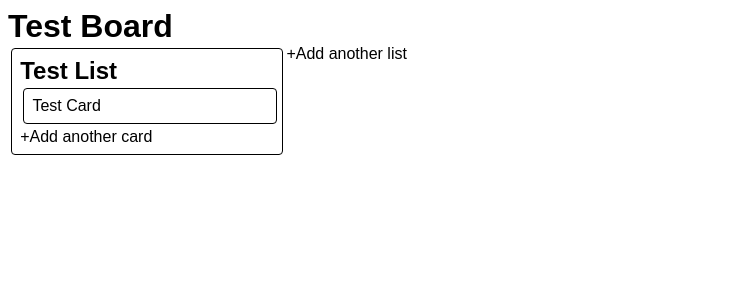
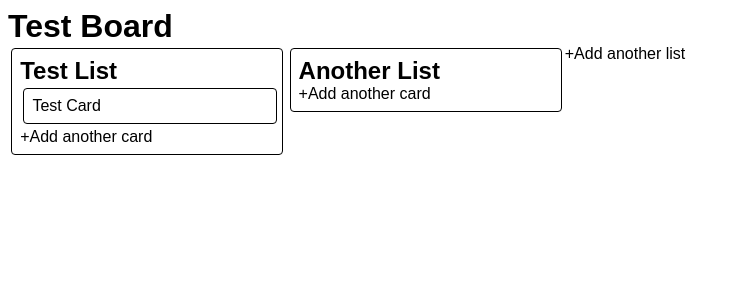
Before and after one commit to crawfordia/task-board, a React (Vite) app: page / in a window 1280 px wide. Shown: the top 300 px of the page, without its empty margins (0-740 px from the left). Built offline with nearby package versions, Linux system fonts and the light colour scheme.

Commit message:
Support moving cards between lists
This is a very basic implementation that needs to be improved upon. It
lacks and visual indication of what's going and order can not be
controlled. The underlying datastructure was also changed to make moving
cards easier.

```diff
--- a/src/components/Board.js
+++ b/src/components/Board.js
@@ -2,6 +2,12 @@ import React from 'react';
 
 import List from './List';
 import ListComposer from './ListComposer';
+
+import Drag from './Drag';
+
+const selectListCards = (listId, cards) => {
+    return cards.filter(card => card.listId === listId);
+}
 
 export default class extends React.Component {
     constructor(props) {
@@ -10,24 +16,28 @@ export default class extends React.Component {
         this.state = {
             title: props.title,
             lists: props.lists,
+            cards: props.cards,
             drafting: false
         }
 
         this.toggleDrafting = this.toggleDrafting.bind(this);
         this.createList = this.createList.bind(this);
+        this.moveCard = this.moveCard.bind(this);
     }
 
     render() {
         const { title, lists } = this.state;
 
-        return <div>
+        return <Drag.Scope>
             <h1>{ title }</h1>
             <div className="flex f-row">
-                { lists.map((list, i) => {
+                { lists.map((list) => {
                     return <List
-                        key={i}
-                        onCreateCard={(card) => this.addCardToList(i, card)}
-                        {...list} />
+                        key={list.id}
+                        onCreateCard={(card) => this.addCardToList(list.id, card)}
+                        onMoveCard={this.moveCard}
+                        {...list}
+                        cards={selectListCards(list.id, this.state.cards)} />
                 })}
                 <div>
                     { this.state.drafting ?
@@ -43,7 +53,7 @@ export default class extends React.Component {
                     }
                 </div>
             </div>
-        </div>
+        </Drag.Scope>
     }
 
     toggleDrafting(e) {
@@ -54,21 +64,16 @@ export default class extends React.Component {
         }))
     }
 
-    addCardToList(listIndex, card) {
+    addCardToList(listId, card) {
         this.setState((prev) => ({
-            lists: prev.lists.map((list, index) => {
-                if (index === listIndex) {
-                    return {
-                        ...list,
-                        cards: [
-                            ...list.cards,
-                            card
-                        ]
-                    }
+            cards: [
+                ...prev.cards,
+                {
+                    id: prev.cards.length,
+                    listId: listId,
+                    ...card
                 }
-
-                return list;
-            })
+            ]
         }))
     }
 
@@ -77,10 +82,25 @@ export default class extends React.Component {
             lists: [
                 ...prev.lists,
                 {
-                    title,
-                    cards: []
+                    id: prev.lists.length,
+                    title
                 }
             ]
         }));
     }
+
+    moveCard(cardId, listId) {
+        this.setState((prev) => ({
+            cards: prev.cards.map(card => {
+                if (card.id === cardId) {
+                    return {
+                        ...card,
+                        listId
+                    }
+                } else {
+                    return card;
+                }
+            })
+        }));
+    }
 }
--- a/src/components/Card.js
+++ b/src/components/Card.js
@@ -1,7 +1,21 @@
 import React from 'react';
 
-export default ({ title }) => {
-    return <div className="box">
-        <span>{ title }</span>
-    </div>
+import Drag from './Drag';
+
+export default class extends React.Component {
+    constructor(props) {
+        super(props);
+    }
+
+    render() {
+        const { title, id } = this.props;
+
+        return <Drag.Item type="card" data={{ id }}>
+            <div
+                draggable={true}
+                className="box">
+                <span>{ title }</span>
+            </div>
+        </Drag.Item>
+    }
 }
--- /dev/null
+++ b/src/components/Drag.js
@@ -0,0 +1,69 @@
+import React from 'react';
+
+import preventDefault from '../preventDefault';
+
+const Context = React.createContext();
+
+export class Scope extends React.Component {
+    constructor(props) {
+        super(props);
+
+        this.setDragTarget = (type, data) => {
+            this.setState(() => ({
+                type,
+                data
+            }));
+        }
+
+        this.clearDragTarget = () => {
+            this.setState(() => ({
+                type: null,
+                data: null
+            }))
+        }
+
+        this.state = {
+            type: null,
+            data: null,
+            setTarget: this.setDragTarget,
+            clearTarget: this.clearDragTarget
+        }
+    }
+
+    render() {
+        return <Context.Provider value={this.state}>
+            { this.props.children }
+        </Context.Provider>
+    }
+}
+
+export const Item = ({ type, data, children }) => {
+    return <Context.Consumer>
+        {({ setTarget, clearTarget }) => {
+            return <div
+                onDragStart={() => setTarget(type, data)}
+                onDragEnd={() => clearTarget()}>
+                { children }
+            </div>
+        }}
+    </Context.Consumer>
+}
+
+export const Landing = ({ children, onDropItem }) => {
+    return <Context.Consumer>
+        {({ type, data }) => {
+            return <div
+                onDragEnter={preventDefault}
+                onDragOver={preventDefault}
+                onDrop={() => onDropItem(type, data)}>
+                { children }
+            </div>
+        }}
+    </Context.Consumer>
+}
+
+export default {
+    Scope,
+    Item,
+    Landing
+}
--- a/src/components/List.js
+++ b/src/components/List.js
@@ -2,6 +2,8 @@ import React from 'react';
 
 import Card from './Card';
 import CardComposer from './CardComposer';
+
+import Drag from './Drag';
 
 export default class extends React.Component {
     constructor(props) {
@@ -12,15 +14,18 @@ export default class extends React.Component {
         };
 
         this.toggleDrafting = this.toggleDrafting.bind(this);
+        this.handleItemDrop = this.handleItemDrop.bind(this);
     }
 
     render() {
         const { title, cards, onCreateCard } = this.props;
 
-        return <div className="box list">
+        return <Drag.Landing onDropItem={this.handleItemDrop}>
+            <div className="box list">
                 <h2>{ title }</h2>
-            <div className="flex f-col">
-                { cards.map((card, i) => <Card key={i} {...card} />) }
+                <div
+                    className="flex f-col">
+                    { cards.map((card) => <Card key={card.id} {...card} />) }
 
                     { this.state.drafting ?
                         <CardComposer
@@ -30,6 +35,7 @@ export default class extends React.Component {
                     }
                 </div>
             </div>
+        </Drag.Landing>
     }
 
     toggleDrafting(e) {
@@ -39,4 +45,10 @@ export default class extends React.Component {
             drafting: !prev.drafting
         }))
     }
+
+    handleItemDrop(type, data) {
+        if (type === 'card') {
+            this.props.onMoveCard(data.id, this.props.id);
         }
+    }
+}
--- a/src/dummyBoard.js
+++ b/src/dummyBoard.js
@@ -2,12 +2,19 @@ export default {
     title: 'Test Board',
     lists: [
         {
-            title: 'Test List',
-            cards: [
-                {
-                    title: 'Test Card'
-                }
-            ]
+            id: 0,
+            title: 'Test List'
+        },
+        {
+            id: 1,
+            title: 'Another List'
+        }
+    ],
+    cards: [
+        {
+            id: 0,
+            listId: 0,
+            title: 'Test Card'
         }
     ]
 }
--- /dev/null
+++ b/src/preventDefault.js
@@ -0,0 +1,3 @@
+export default (e) => {
+    e.preventDefault();
+}
```
Lines whose indentation alone changed are shown as unchanged.
